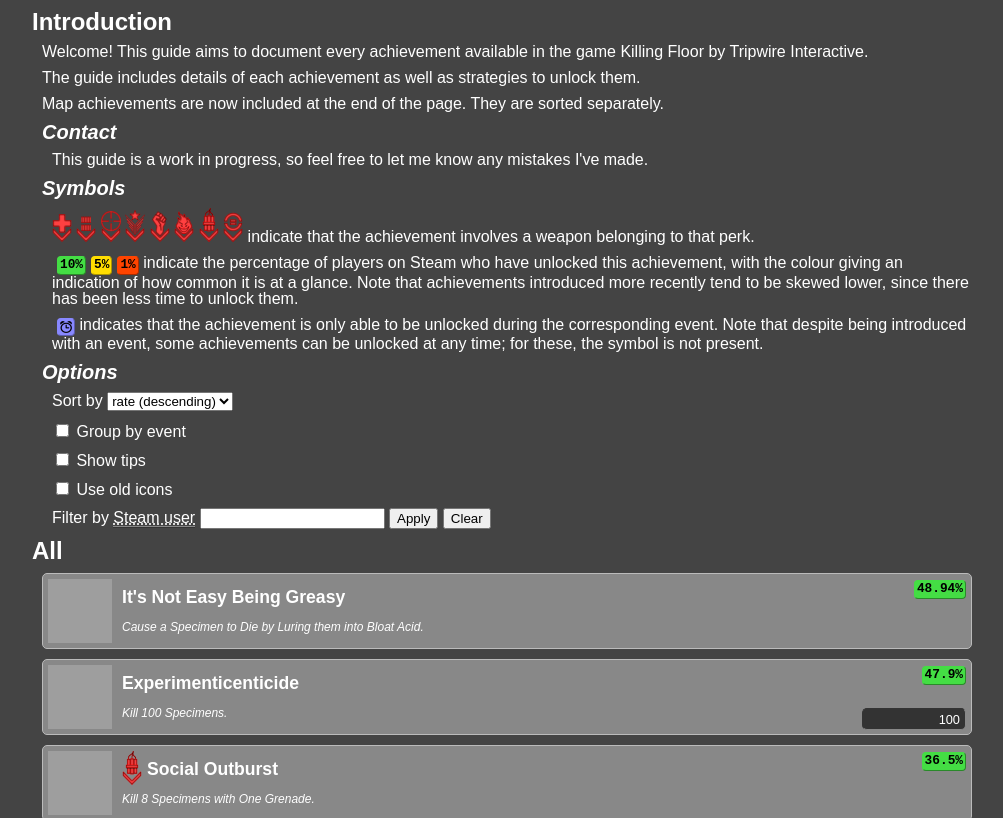
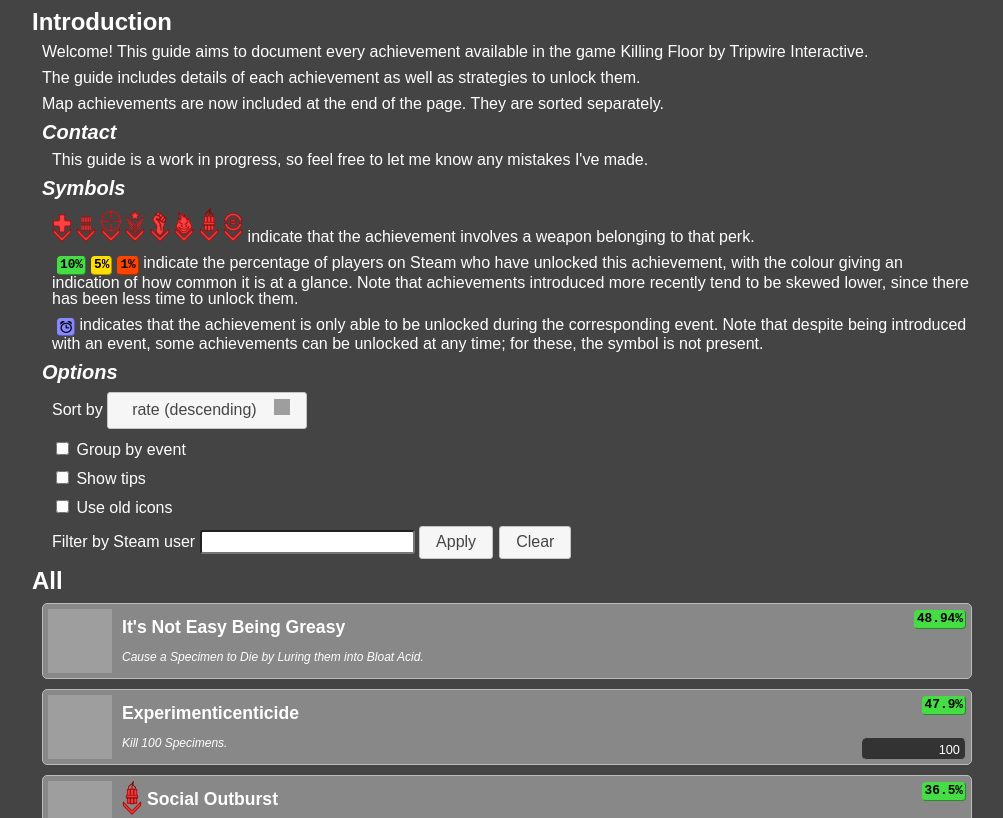
Before and after one commit to DuBistKomisch/kfag, a plain HTML site: page index.html in a window 1280 px wide. Shown: the top 818 px of the page, without its empty margins (128-1131 px from the left). Drawn offline with nearby package versions, Linux system fonts and the light colour scheme; grey boxes are pictures that could not be loaded.

Commit message:
Added jQuery UI with Smoothness theme

```diff
--- a/css/template.css
+++ b/css/template.css
@@ -73,9 +73,35 @@
   text-decoration: none;
 }
 
-abbr, a:hover
+a:hover
 {
   border-bottom: #888 2px ridge;
+}
+
+.ui-widget
+{
+  font-size: 12pt;
+}
+
+body .ui-tooltip
+{
+  max-width: none;
+  background: #888;
+  color: #fff;
+  border: #bbb 1px solid;
+  border-radius: 5px;
+}
+
+.ui-selectmenu-button
+{
+  vertical-align: middle;
+}
+
+.ui-selectmenu-button span.ui-selectmenu-text,
+.ui-button-text-only .ui-button-text
+{
+  padding: 0px 8px;
+  line-height: 1.4;
 }
 
 /**
--- a/index.html
+++ b/index.html
@@ -4,8 +4,10 @@
     <meta charset="utf-8" />
     <title>Killing Floor Achievement Guide</title>
     <link rel="stylesheet" type="text/css" href="css/reset.css" />
+    <link rel="stylesheet" type="text/css" href="http://code.jquery.com/ui/1.11.0/themes/smoothness/jquery-ui.css">
     <link rel="stylesheet" type="text/css" href="css/template.css" />
     <script src="http://code.jquery.com/jquery-2.1.1.min.js"></script>
+    <script src="http://code.jquery.com/ui/1.11.0/jquery-ui.js"></script>
     <script src="js/purl.js"></script>
     <script src="js/main.js"></script>
   </head>
@@ -53,7 +55,7 @@
       </section>
       <section>
         <h2><a href="#options">Options</a></h2>
-        <p><label>Sort by <select id="sort" name="sort">
+        <p><label for="sort">Sort by <select id="sort" name="sort">
           <option value="rate-desc" selected="selected">rate (descending)</option>
           <option value="rate-asc">rate (ascending)</option>
           <option value="name">name</option>
@@ -62,7 +64,9 @@
         <p><label><input type="checkbox" id="tips" name="tips" /> Show tips</label></p>
         <p><label><input type="checkbox" id="old" name="old" /> Use old icons</label></p>
         <p>
-          <label>Filter by <abbr title="either your username (steamcommunity.com/id/dubistkomisch) or SteamID64 (steamcommunity.com/profiles/76561198030777165)">Steam user</abbr> <input type="text" id="filter" name="filter"></input></label>
+          <label for="filter">Filter by Steam user
+            <input type="text" id="filter" name="filter" title=""></input>
+          </label>
           <button id="filterApply">Apply</button>
           <button id="filterClear">Clear</button>
           <span id="filterStatus"></span>
--- a/js/main.js
+++ b/js/main.js
@@ -13,12 +13,12 @@
     });
   });
 
-  $('#sort').change(update);
+  $('#sort').selectmenu({ width: '200px', change: update });
   $('#events').change(update);
   $('#tips').change(tips);
   $('#old').change(update);
-  $('#filterApply').click(filter);
-  $('#filterClear').click(function ()
+  $('#filterApply').button().click(filter);
+  $('#filterClear').button().click(function ()
   {
     $('#filter').val('');
     filter();
@@ -29,6 +29,12 @@
   $('#tips').prop('checked', $.url().param('tips') != undefined);
   $('#old').prop('checked', $.url().param('old') != undefined);
   $('#filter').val($.url().param('filter') ? $.url().param('filter') : '');
+
+  $('#filter').addClass('ui-widget ui-corner-all');
+  $('#filter').tooltip({
+    position: { my: "left+10 bottom-10", at: "left top" },
+    content: '<p>Open your Steam profile and copy the last part of the URL.</p><p>steamcommunity.com/id/<span style="font-weight: bold;">dubistkomisch</span></p><p>steamcommunity.com/profiles/<span style="font-weight: bold;">76561198030777165</span></p>'
+  });
 });
 
 function filter()
```
